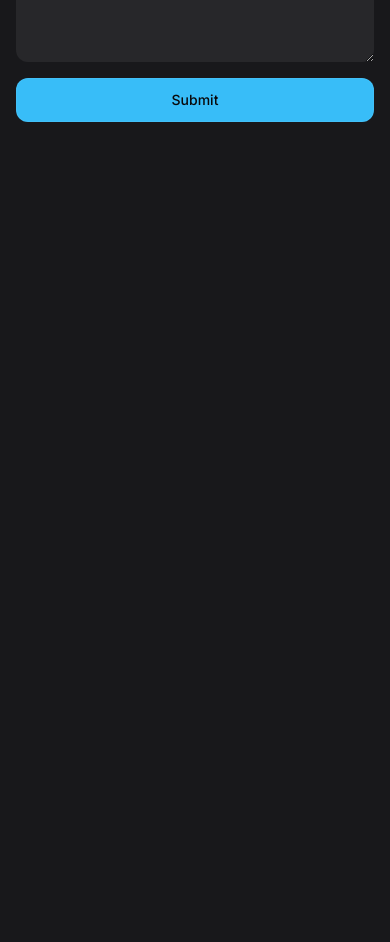
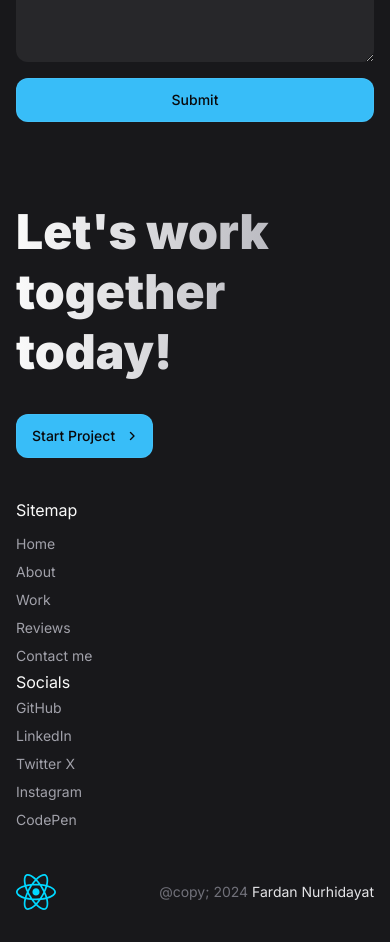
Before and after one commit to Fardan-Nurhidayat/fardannurhidayat, a React (Vite) app: page / in a window 390 px wide. Shown: the part 6340-7282 px from the top of the page. Before the commit the page ends 6462 px from the top, so only its background shows below. Built offline with nearby package versions, Linux system fonts and the light colour scheme.

Commit message:
Feat : Add Footer Section

```diff
--- a/index.html
+++ b/index.html
@@ -30,7 +30,7 @@
     <!-- Material Symbol-->
     <link
       rel="stylesheet"
-      href="https://fonts.googleapis.com/css2?family=Material+Symbols+Rounded&icon_names=arrow_downward,arrow_outward,close,download,menu,star" />
+      href="https://fonts.googleapis.com/css2?family=Material+Symbols+Rounded&icon_names=arrow_downward,arrow_outward,chevron_right,close,download,menu,star" />
   </head>
   <body>
     <div id="root"></div>
--- a/src/App.jsx
+++ b/src/App.jsx
@@ -7,6 +7,7 @@
 import Work from "./components/Work";
 import Review from "./components/Review";
 import Contact from "./components/Contact";
+import Footer from "./components/Footer";
 export default function App() {
   return (
     <>
@@ -19,6 +20,7 @@
         <Review />
         <Contact />
       </main>
+      <Footer />
     </>
   );
 }
--- /dev/null
+++ b/src/components/Footer.jsx
@@ -0,0 +1,115 @@
+import { ButtonPrimary } from "./Button";
+const sitemap = [
+  {
+    label: "Home",
+    href: "#home",
+  },
+  {
+    label: "About",
+    href: "#about",
+  },
+  {
+    label: "Work",
+    href: "#work",
+  },
+  {
+    label: "Reviews",
+    href: "#reviews",
+  },
+  {
+    label: "Contact me",
+    href: "#contact",
+  },
+];
+
+const socials = [
+  {
+    label: "GitHub",
+    href: "https://www.github.com/codewithsadee-org",
+  },
+  {
+    label: "LinkedIn",
+    href: "https://www.linkedin.com/in/codewithsadee",
+  },
+  {
+    label: "Twitter X",
+    href: "https://x.com/codewithsadee_",
+  },
+  {
+    label: "Instagram",
+    href: "https://www.instagram.com/codewithsadee",
+  },
+  {
+    label: "CodePen",
+    href: "https://codepen.io/codewithsadee",
+  },
+];
+const Footer = () => {
+  return (
+    <footer className='section'>
+      <div className='container'>
+        <div className='lg:grid lg:grid-cols-2'>
+          <div className='mb-10'>
+            <h2 className='headline-1 mb-8 lg:max-w-[12ch]'>
+              Let&apos;s work together today!
+            </h2>
+            <ButtonPrimary
+              href='mailto:fardannuhridayat12@gmail.com'
+              label='Start Project'
+              icon='chevron_right'
+            />
+          </div>
+
+          <div className='grig grid-cols=2 gap-4 lg:pl-20 '>
+            <div>
+              <p className='mb-2'>Sitemap</p>
+              <ul>
+                {sitemap.map(({ label, href }, key) => (
+                  <li key={key}>
+                    <a
+                      href={href}
+                      className='block text-sm text-zinc-400 py-1 transition-colors hover:text-zinc-200'>
+                      {label}
+                    </a>
+                  </li>
+                ))}
+              </ul>
+            </div>
+            <div>
+              <p className=''>Socials</p>
+              <ul>
+                {socials.map(({ label, href }, key) => (
+                  <li key={key}>
+                    <a
+                      href={href}
+                      target='_blank'
+                      className='block text-sm text-zinc-400 py-1 transition-colors hover:text-zinc-200'>
+                      {label}
+                    </a>
+                  </li>
+                ))}
+              </ul>
+            </div>
+          </div>
+        </div>
+        <div className='flex items-center justify-between pt-10 mb-8'>
+          <a
+            href=''
+            className=''>
+            <img
+              src='../src/assets/react.svg'
+              width={40}
+              height={40}
+              alt='Logo'
+            />
+          </a>
+          <p className='text-zinc-500 text-sm'>
+            @copy; 2024 <span className='text-zinc-200'>Fardan Nurhidayat</span>
+          </p>
+        </div>
+      </div>
+    </footer>
+  );
+};
+
+export default Footer;
--- a/src/components/Review.jsx
+++ b/src/components/Review.jsx
@@ -45,7 +45,9 @@
 import ReviewCard from "./ReviewCard";
 const Review = () => {
   return (
-    <section className='section overflow-hidden'>
+    <section
+      id='reviews'
+      className='section overflow-hidden'>
       <div className='container'>
         <h2 className='headline-2 mb-8'>What our customers say</h2>
         <div className='flex items-stretch gap-3 w-fit'>
```
